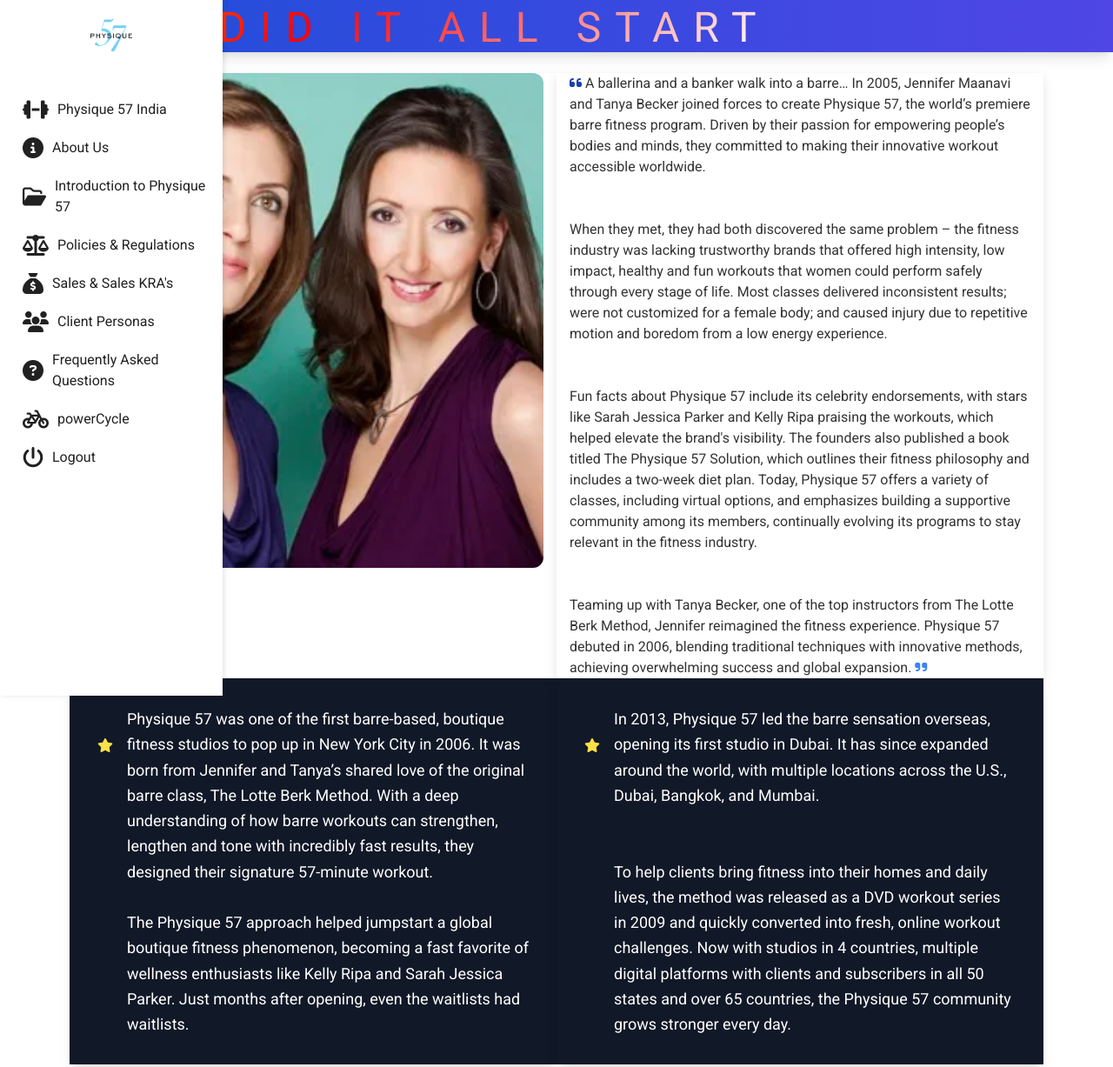
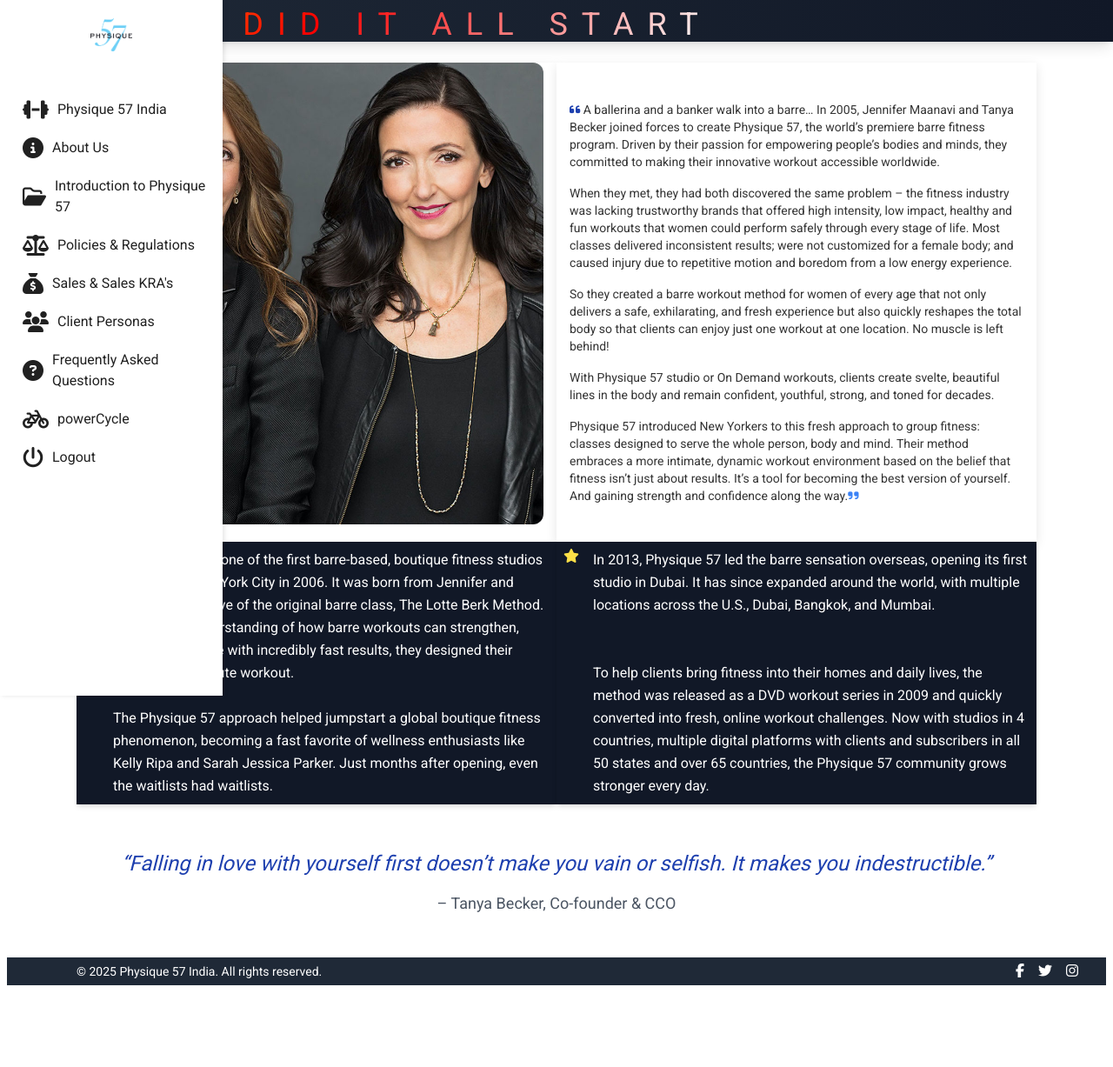
Before and after one commit to Jimmeey2323/onboarding-new, a plain HTML site: page index.html in a window 1280 px wide. Shown: the top 1227 px of the page at 87% size. After the commit the page ends 1133 px from the top, so only its background shows below. Drawn offline with nearby package versions, Linux system fonts and the light colour scheme.

Commit message:
Update index.html

```diff
--- a/index.html
+++ b/index.html
@@ -93,7 +93,7 @@
             text-transform: uppercase;
             background-image: linear-gradient(
                 -225deg,
-                #000000 0%,
+                #02fc06 0%,
                 #fff700 29%,
                 #ff0000 67%,
                 #ffffff 100%
@@ -263,47 +263,46 @@
 <body>
     <body class="bg-white font-roboto">
         <!-- Hero Section -->
-    <div class="bg-gradient-to-r from-blue-700 to-indigo-600 text-yellow-300 align-text-bottom text-center py-1 mb-5 shadow-lg">
+    <div class="bg-gradient-to-r from-gray-800 to-gray-900 text-white align-text-bottom text-center pl-20 mb-5 shadow-lg">
         <div class="container mx-auto flex items-end space-x-4">
-            <i class="fa-solid fa-cake fa-fade fa-3x mr-2 pb-1"></i>
-            <h1 class="animate-character text-5xl uppercase">How did it all start</h1>
+            <i class="fa-solid fa-cake fa-fade fa-2x align-text-bottom pt-2 pb-2"></i>
+            <h1 class="animate-character mb-0 text-4xl uppercase mb-0">How did it all start</h1>
         </div>
     </div>
 
-    <div class="container mx-auto max-w-full pb-0 pt-0">
+    <div class="container mx-auto max-w-full px-2">
         <div id="navbar-container"></div> <!-- This is where the navbar will be loaded -->
 
         <!-- Main Content -->
-        <div class="grid md:grid-cols-2 gap-0 py-1 p-20 ">
+        <div class="grid md:grid-cols-2 gap-0 py-1 px-20 ">
             <!-- Image Section -->
             <div class="card flex flex-col space-y-6">
-                <img src="Images/image-jen.webp" alt="Physique 57 Founders" />
+                <img src="Images/image-jen3.jpg" alt="Physique 57 Founders" />
             </div>
 
             <!-- Text Section -->
-            <div class="card flex flex-col justify-center space-y-12 mb-0">
+            <div class="card flex flex-col justify-center space-y-4 text-sm">
                 <p>
                     <i class="fas fa-quote-left text-blue-800"></i> A ballerina and a banker walk into a barre… In 2005, Jennifer Maanavi and Tanya Becker joined forces to create Physique 57, the world’s premiere barre fitness program. Driven by their passion for empowering people’s bodies and minds, they committed to making their innovative workout accessible worldwide.</p>
                     <p>When they met, they had both discovered the same problem – the fitness industry was lacking trustworthy brands that offered high intensity, low impact, healthy and fun workouts that women could perform safely through every stage of life. Most classes delivered inconsistent results; were not customized for a female body; and caused injury due to repetitive motion and boredom from a low energy experience.
                     </p>
-                    <p>Fun facts about Physique 57 include its celebrity endorsements, with stars like Sarah Jessica Parker and Kelly Ripa praising the workouts, which helped elevate the brand's visibility. The founders also published a book titled The Physique 57 Solution, which outlines their fitness philosophy and includes a two-week diet plan. Today, Physique 57 offers a variety of classes, including virtual options, and emphasizes building a supportive community among its members, continually evolving its programs to stay relevant in the fitness industry.
-                    </p>
-                <p>
-                    Teaming up with Tanya Becker, one of the top instructors from The Lotte Berk Method, Jennifer reimagined the fitness experience. Physique 57 debuted in 2006, blending traditional techniques with innovative methods, achieving overwhelming success and global expansion.
-                    <i class="fas fa-quote-right text-blue-500"></i></p>
+                    <p>So they created a barre workout method for women of every age that not only delivers a safe, exhilarating, and fresh experience but also quickly reshapes the total body so that clients can enjoy just one workout at one location. No muscle is left behind!
+                        </p><p>With Physique 57 studio or On Demand workouts, clients create svelte, beautiful lines in the body and remain confident, youthful, strong, and toned for decades.</p>
+                        <p>Physique 57 introduced New Yorkers to this fresh approach to group fitness: classes designed to serve the whole person, body and mind. Their method embraces a more intimate, dynamic workout environment based on the belief that fitness isn’t just about results. It’s a tool for becoming the best version of yourself. And gaining strength and confidence along the way.<i class="fas fa-quote-right text-blue-500"></i>
+                </p>
             </div>
-    <div class="bg-gray-900 p-8 text-white  shadow-lg flex items-center space-x-4">
-     <i class="fas fa-star text-yellow-300 animate-spin" style="margin-bottom: 290px;">
+    <div class="bg-gray-900 p-2 text-white  shadow-md flex items-center space-x-4">
+     <i class="fas fa-star text-yellow-300 animate-spin" style="margin-bottom: 270px;">
      </i>
-     <p class="text-lg leading-relaxed">
+     <p class="text-md leading-relaxed">
         Physique 57 was one of the first barre-based, boutique fitness studios to pop up in New York City in 2006. It was born from Jennifer and Tanya’s shared love of the original barre class, The Lotte Berk Method. With a deep understanding of how barre workouts can strengthen, lengthen and tone with incredibly fast results, they designed their signature 57-minute workout.<br><br>
         The Physique 57 approach helped jumpstart a global boutique fitness phenomenon, becoming a fast favorite of wellness enthusiasts like Kelly Ripa and Sarah Jessica Parker. Just months after opening, even the waitlists had waitlists.
         </p>
     </div>
-    <div class="bg-gray-900 p-8 text-white  shadow-lg flex items-center space-x-4">
-     <i class="fas fa-star text-yellow-300 animate-spin" style="margin-bottom: 290px;">
+    <div class="bg-gray-900 p-2 text-white  shadow-md flex items-center space-x-4">
+     <i class="fas fa-star text-yellow-300 animate-spin" style="margin-bottom: 270px;">
      </i>
-     <p class="text-lg leading-relaxed">
+     <p class="text-md leading-relaxed">
         In 2013, Physique 57 led the barre sensation overseas, opening its first studio in Dubai. It has since expanded around the world, with multiple locations across the U.S., Dubai, Bangkok, and Mumbai. <br><br><br>To help clients bring fitness into their homes and daily lives, the method was released as a DVD workout series in 2009 and quickly converted into fresh, online workout challenges. Now with studios in 4 countries, multiple digital platforms with clients and subscribers in all 50 states and over 65 countries, the Physique 57 community grows stronger every day.
      </p>
     </div>
@@ -317,8 +316,11 @@
      – Tanya Becker, Co-founder &amp; CCO
     </div>
    </div>
-   </div>
-   <footer class="bg-gray-800 text-white py-1 mt-auto">
+   <div class="px-16">
+   <!-- Elfsight Google Reviews | Untitled Google Reviews -->
+<script src="https://static.elfsight.com/platform/platform.js" async></script>
+<div class="elfsight-app-301d6f53-2c8b-426b-9be6-d9c2fc8083a6" data-elfsight-app-lazy></div></div>
+   <footer class="bg-gray-800 text-white py-1 pl-12 mt-auto">
     <div class="max-w-7xl mx-auto px-4 sm:px-6 lg:px-8">
      <div class="flex justify-between items-center">
       <p class="text-sm">
```
